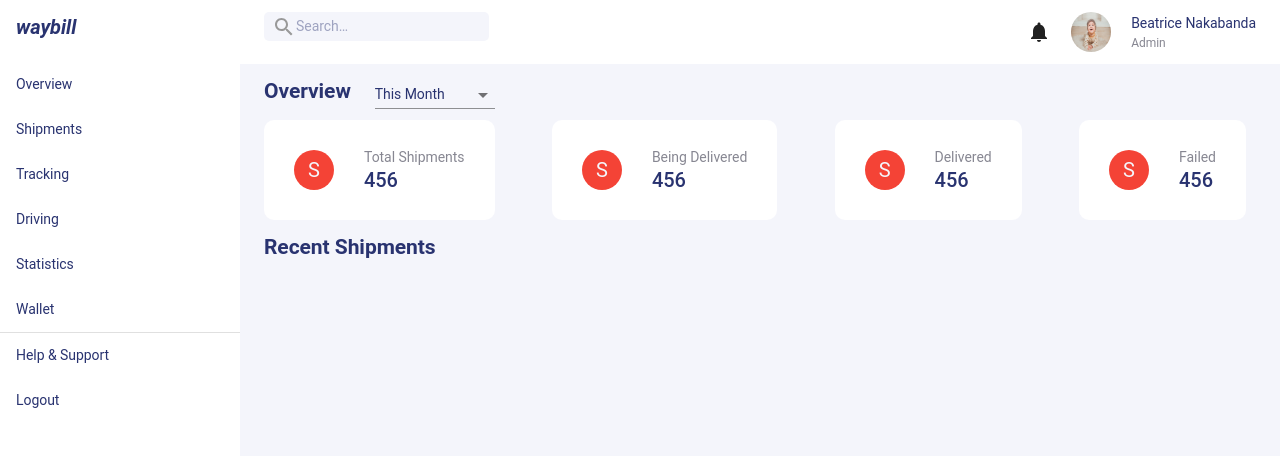
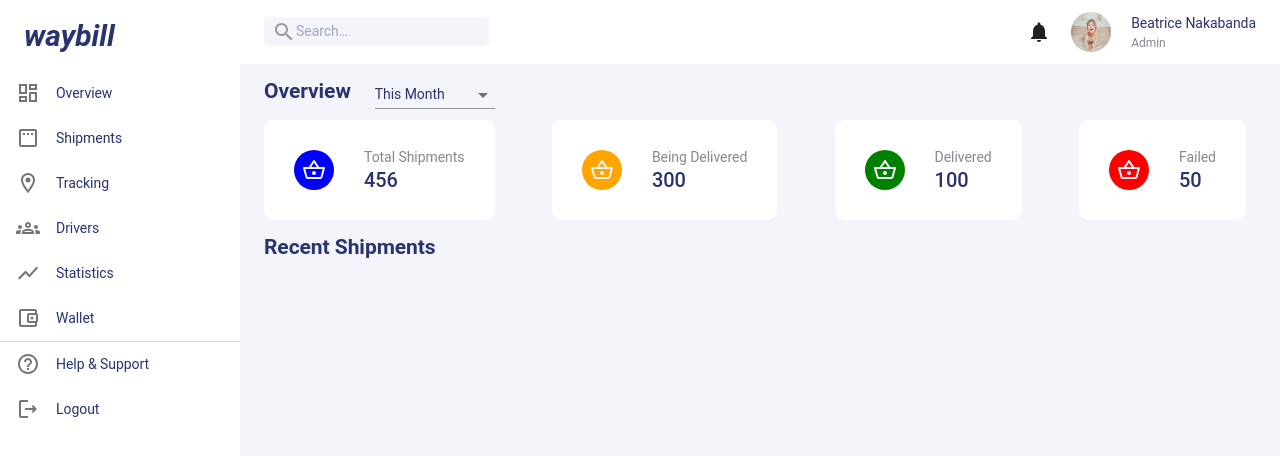
Before and after one commit to BeatsNakabanda/waybill, a React (Create React App) app: page / in a window 1280 px wide. Shown: the top 456 px of the page. Built offline with nearby package versions, Linux system fonts and the light colour scheme.

Commit message:
Modified cards

```diff
--- a/src/components/Layout.tsx
+++ b/src/components/Layout.tsx
@@ -14,6 +14,7 @@ import XSideBarMenu from './XSideBarMenu';
 const Search = styled('div')(() => ({
     position: 'relative',
     borderRadius: '5px',
+    marginTop: '5px',
     backgroundColor: '#f4f5fb',
     '&:hover': {
         //   backgroundColor: alpha(theme.palette.common.white, 0.25),
@@ -65,30 +66,35 @@ const useStyles = makeStyles({
             borderRight: 'none',
         },
         '& .css-17lngqm-MuiListItem-root': {
-           paddingTop: '0px'
+            paddingTop: '0px'
+        },
+        '& .css-1t29gy6-MuiToolbar-root': {
+            height: '10%'
         },
         '& .css-12hmn4b-MuiButtonBase-root-MuiListItem-root': {
             '&:hover': {
                 color: '#0044FF',
                 backgroundColor: '#f4f5fb',
                 borderRight: '5px solid #0044FF',
+                '& .css-i4bv87-MuiSvgIcon-root': {
+                    color: '#0044FF',
+                },
+                '& .css-1krnuft-MuiTypography-root': {
+                    color: '#0044FF'
+                },
             },
         },
-        '& .css-1krnuft-MuiTypography-root':  {
-            '&:hover': {
-                color: '#0044FF'
-            }
+        '.css-yz9k0d-MuiInputBase-input': {
+            alignItems: 'center'
+        },
+        '& .css-cveggr-MuiListItemIcon-root': {
+            minWidth: '10%',
+            marginRight: '16px',
         },
         '& .css-h4y409-MuiList-root': {
             paddingTop: '0px',
             paddingBottom: '0px'
         },
-        '& .css-1ttrnsm-MuiTypography-root': {
-            color: '#878792',
-            '&:hover': {
-                color: '#0044FF'
-            }
-        }
     },
     profile: {
         float: 'right',
@@ -125,32 +131,6 @@ const useStyles = makeStyles({
 const drawerWidth = 240;
 const drawer = (
     <XSideBarMenu />
-    // <div>
-    //     {/* <Toolbar /> */}
-    //     <List>
-    //         <ListItem>
-    //         <h1><i>waybill</i></h1>
-    //         </ListItem>
-    //         </List>
-    //     <List>
-    //         {['Overview', 'Shipments', 'Tracking', 'Driving', 'Statistics', 'Wallet'].map((text, index) => (
-    //             <ListItem button key={text}>
-    //                 <ListItemText primary={text} />
-    //             </ListItem>
-    //         ))}
-    //     </List>
-    //     <Divider />
-    //     <List>
-    //         {['Help & Support', 'Logout'].map((text, index) => (
-    //             <ListItem button key={text}>
-    //                 {/* <ListItemIcon>
-    //               {index % 2 === 0 ? <InboxIcon /> : <InboxIcon />}
-    //             </ListItemIcon> */}
-    //                 <ListItemText primary={text} />
-    //             </ListItem>
-    //         ))}
-    //     </List>
-    // </div>
 );
 
 function Layout(props: any) {
--- a/src/components/XCard.tsx
+++ b/src/components/XCard.tsx
@@ -1,6 +1,11 @@
-import { Typography, Card, CardHeader, Avatar, IconButton, CardMedia, Box, CardContent, CardActions } from "@mui/material";
+import Typography from "@mui/material/Typography";
+import Card from "@mui/material/Card";
+import Avatar from "@mui/material/Avatar";
+import Box from "@mui/material/Box";
+import CardContent from "@mui/material/CardContent";
 import { red } from "@mui/material/colors";
 import { makeStyles } from "@mui/styles";
+import ShoppingBasketOutlinedIcon from '@mui/icons-material/ShoppingBasketOutlined';
 
 const useStyles = makeStyles({
     root: {
@@ -25,35 +30,52 @@ const useStyles = makeStyles({
         padding: '30px',
         alignSelf: 'center',
     },
+    icon1: {
+        color: 'blue'
+    },
+    icon2: {
+        color: 'red'
+    },
+    icon3: {
+        color: 'green'
+    },
+    icon4: {
+        color: 'blue'
+    },
 
 })
 
 interface IProps {
     id: number
     title: string
-    total: number
+    total: number,
+    color: string
 }
 
 let data: IProps[] = [
     {
         id: 1,
         title: "Total Shipments",
-        total: 456
+        total: 456,
+        color: 'blue'
     },
     {
         id: 2,
         title: "Being Delivered",
-        total: 456
+        total: 300,
+        color: 'orange'
     },
     {
         id: 3,
         title: "Delivered",
-        total: 456
+        total: 100,
+        color: 'green'
     },
     {
         id: 4,
         title: "Failed",
-        total: 456
+        total: 50,
+        color: 'red'
     },
 
 ]
@@ -61,13 +83,28 @@ let data: IProps[] = [
 const XCard = () => {
     const classes = useStyles()
 
+    const addIcon = (id: number) => {
+        switch (id) {
+            case 0:
+                return <ShoppingBasketOutlinedIcon />
+            case 1:
+                return <ShoppingBasketOutlinedIcon   />
+            case 2:
+                return <ShoppingBasketOutlinedIcon   />
+            case 3:
+                return <ShoppingBasketOutlinedIcon  />
+            default:
+                return <ShoppingBasketOutlinedIcon   />
+        }
+    }
+
     return <>
         {
             data.map(data => (
                 <Card className={classes.root} sx={{ maxWidth: 345, borderRadius: '10px' }} elevation={0}>
                     <Box className={classes.media}>
-                        <Avatar sx={{ bgcolor: red[500] }} aria-label="recipe">
-                            S
+                        <Avatar sx={{ bgcolor: data.color }} aria-label="recipe">
+                            {addIcon(data.id)}
                         </Avatar>
                     </Box>
                     <Box className={classes.mainContent}>
--- a/src/components/XSideBarMenu.tsx
+++ b/src/components/XSideBarMenu.tsx
@@ -2,39 +2,79 @@ import List from "@mui/material/List";
 import ListItem from "@mui/material/ListItem";
 import ListItemText from "@mui/material/ListItemText";
 import Divider from "@mui/material/Divider";
+import Toolbar from "@mui/material/Toolbar";
+import ListItemIcon from "@mui/material/ListItemIcon";
+import DashboardOutlinedIcon from '@mui/icons-material/DashboardOutlined';
+import PaddingOutlinedIcon from '@mui/icons-material/PaddingOutlined';
+import LocationOnOutlinedIcon from '@mui/icons-material/LocationOnOutlined';
+import GroupsOutlinedIcon from '@mui/icons-material/GroupsOutlined';
+import ShowChartOutlinedIcon from '@mui/icons-material/ShowChartOutlined';
+import AccountBalanceWalletOutlinedIcon from '@mui/icons-material/AccountBalanceWalletOutlined';
+import HelpOutlineOutlinedIcon from '@mui/icons-material/HelpOutlineOutlined';
+import LogoutOutlinedIcon from '@mui/icons-material/LogoutOutlined';
 import { makeStyles } from '@mui/styles';
 
 const useStyles = makeStyles({
     header: {
-          fontSize: '20px',
-          fontStyle: 'italic'
+        fontSize: '30px',
+        fontStyle: 'italic',
+
+    },
+    icon: {
+        minWidth: '10%'
     }
 });
 const XSideBarMenu = () => {
     const classes = useStyles();
 
+    const addIcon = (id: number) => {
+        switch (id) {
+            case 0:
+                return <DashboardOutlinedIcon  />
+            case 1:
+                return <PaddingOutlinedIcon />
+            case 2:
+                return <LocationOnOutlinedIcon />
+            case 3:
+                return <GroupsOutlinedIcon />
+            case 4:
+                return <ShowChartOutlinedIcon />
+            case 5:
+                return <AccountBalanceWalletOutlinedIcon />
+
+            default:
+                return <AccountBalanceWalletOutlinedIcon />
+        }
+    }
+
     return (
         <div>
-        {/* <Toolbar /> */}
-        <List>
+            <Toolbar >
+            <h1 className={classes.header}>waybill</h1>
+            </Toolbar>
+            {/* <List>
                 <ListItem>
                     <h1 className={classes.header}>waybill</h1>
                 </ListItem>
-            </List>
+            </List> */}
             <List>
-            {['Overview', 'Shipments', 'Tracking', 'Driving', 'Statistics', 'Wallet'].map((text, index) => (
+                {['Overview', 'Shipments', 'Tracking', 'Drivers', 'Statistics', 'Wallet'].map((text, index) => (
                     <ListItem button key={text}>
+                        <ListItemIcon className={classes.icon} >
+                            {addIcon(index)}
+                        </ListItemIcon>
                         <ListItemText primary={text} />
                     </ListItem>
+
                 ))}
             </List>
             <Divider />
             <List>
                 {['Help & Support', 'Logout'].map((text, index) => (
                     <ListItem button key={text}>
-                    {/* <ListItemIcon>
-                  {index % 2 === 0 ? <InboxIcon /> : <InboxIcon />}
-                </ListItemIcon> */}
+                        <ListItemIcon>
+                            {index % 2 === 0 ? <HelpOutlineOutlinedIcon /> : <LogoutOutlinedIcon />}
+                        </ListItemIcon>
                         <ListItemText primary={text} />
                     </ListItem>
                 ))}
--- a/src/modules/dashboard/Dashboard.tsx
+++ b/src/modules/dashboard/Dashboard.tsx
@@ -1,10 +1,7 @@
-import Layout from "../../components/Layout";
 import Box from "@mui/material/Box";
 import Toolbar from "@mui/material/Toolbar";
 import { makeStyles } from "@mui/styles";
 import XCard from "../../components/XCard";
-import { flexbox } from "@mui/system";
-import { useState } from "react";
 import XSelectForm from "../../components/XSelectForm";
 
 const useStyles = makeStyles({
```
Lines whose indentation alone changed are shown as unchanged.
